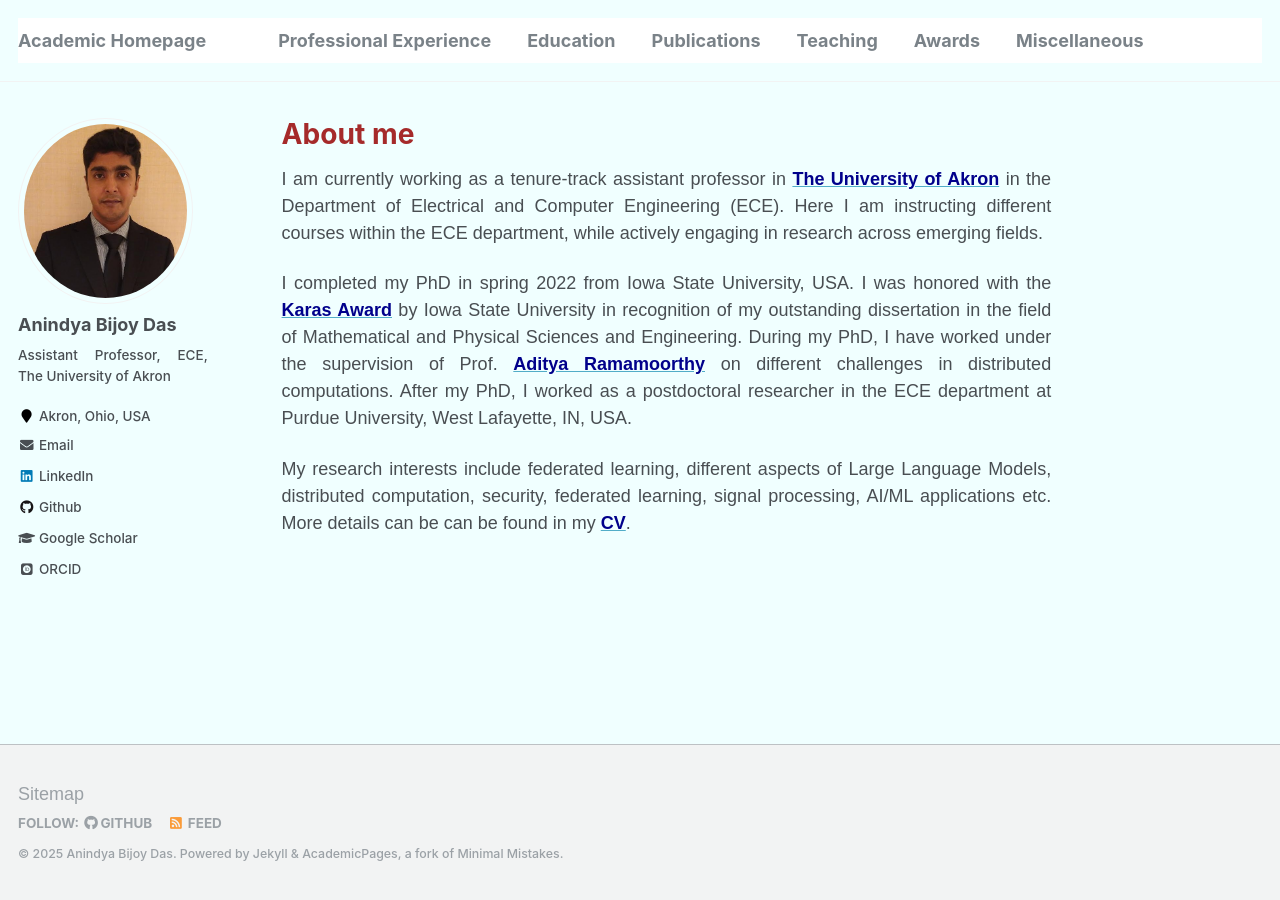
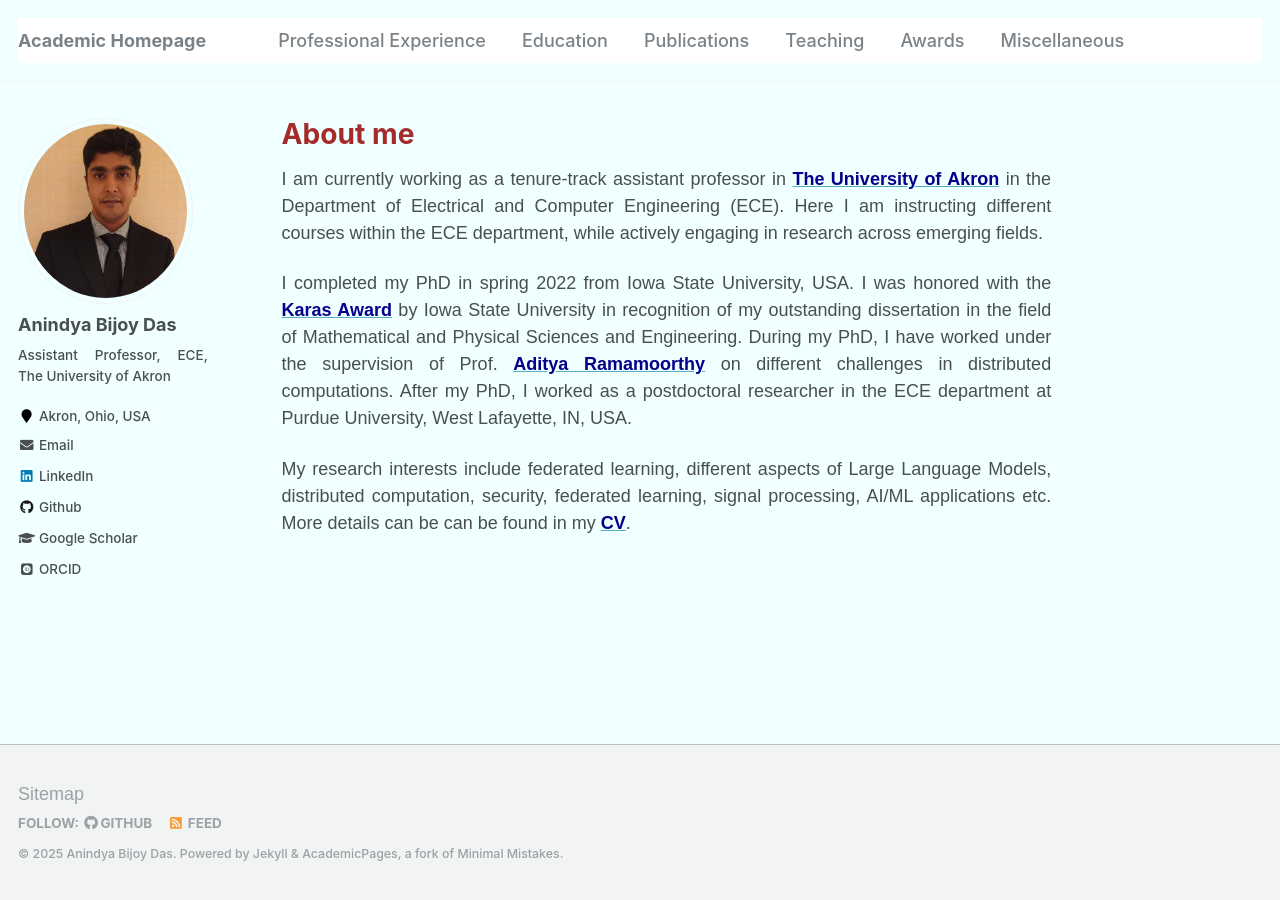
Before and after one commit to anindyabijoydas/portfolio, a Jekyll site: the page built from _pages/about.md, in a window 1280 px wide. Built offline with Jekyll 4.4.1, drawn with Linux system fonts in a browser that asks for light colours; some web fonts are replaced.

Commit message:
Update main.scss

```diff
--- a/assets/css/main.scss
+++ b/assets/css/main.scss
@@ -39,8 +39,3 @@
 @import "vendor/font-awesome/brands";
 @import "vendor/magnific-popup/magnific-popup";
 @import "print";
-
-nav a, .site-nav a {
-  font-weight: bold;
-  color: #007acc; // Change this to your desired color
-}
```
